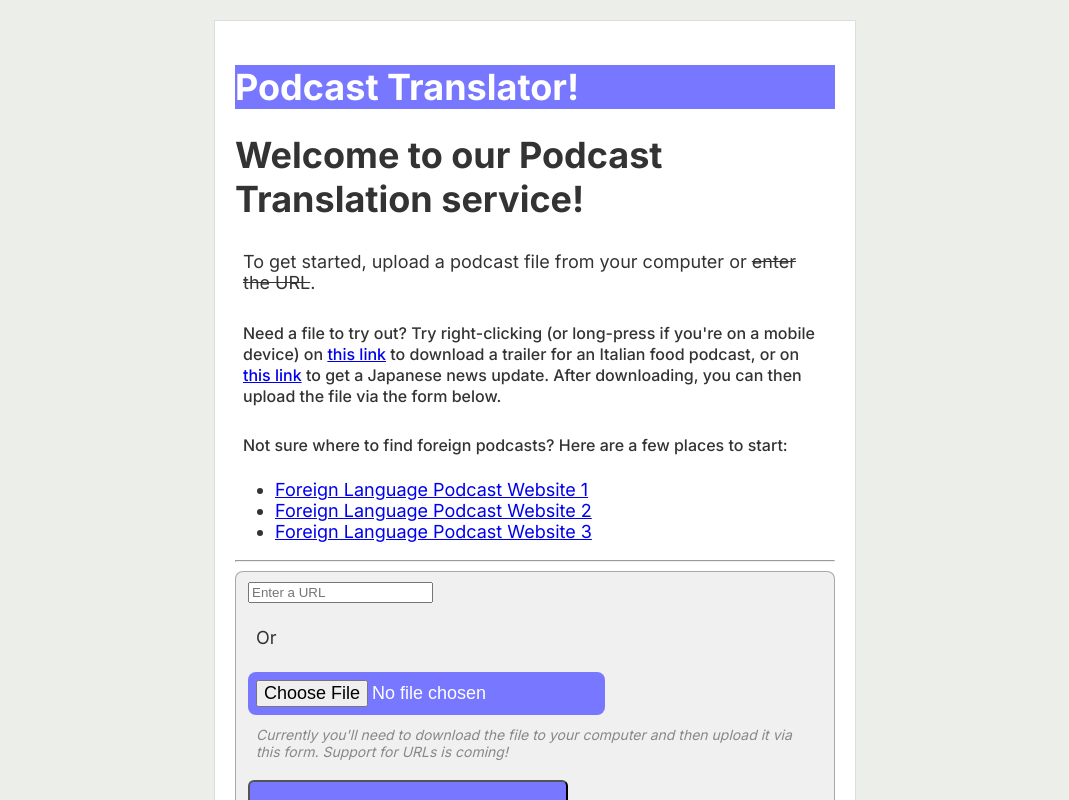
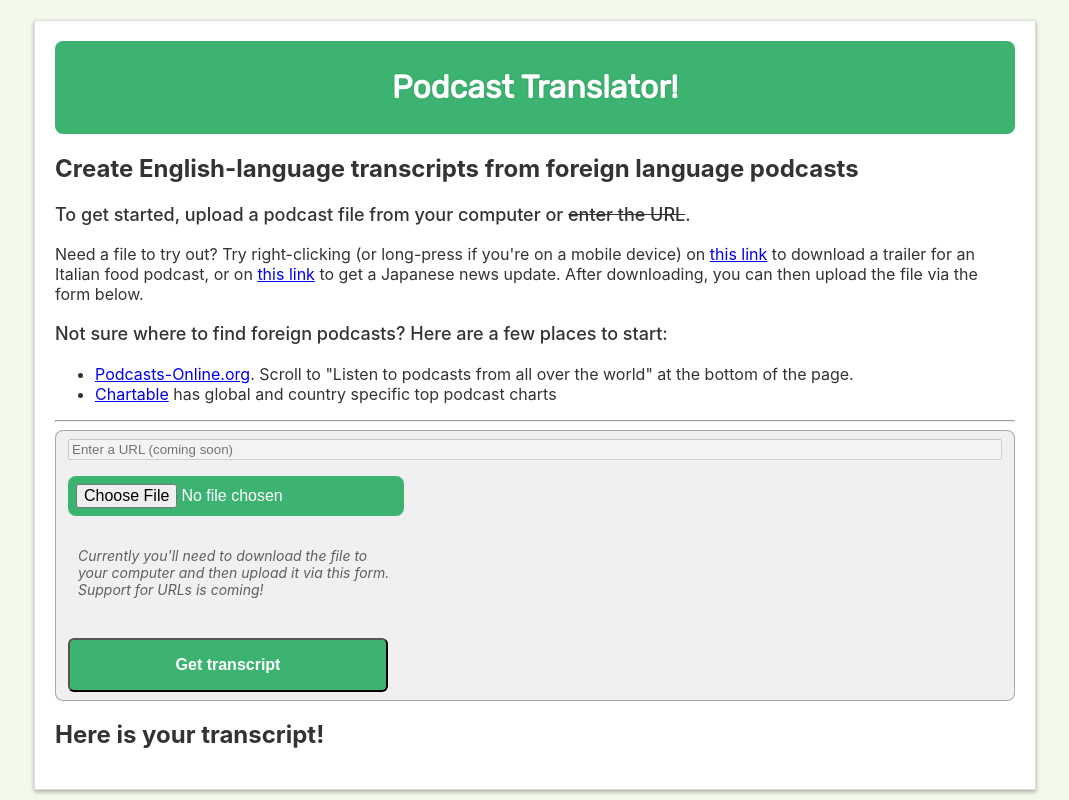
Before and after one commit to melkes/capstone-proposal, a React (Create React App) app: page / in a window 1280 px wide. Shown: the top 800 px of the page, without its empty margins (105-1174 px from the left). Built offline with nearby package versions, Linux system fonts and the light colour scheme.

Commit message:
Added links, updated styling

```diff
--- a/public/index.html
+++ b/public/index.html
@@ -12,7 +12,7 @@
 
     <link rel="preconnect" href="https://fonts.googleapis.com">
     <link rel="preconnect" href="https://fonts.gstatic.com" crossorigin>
-    <link href="https://fonts.googleapis.com/css2?family=Inter:wght@100;200;300;400;500;600;700;800;900&family=Roboto:ital,wght@0,300;0,400;0,500;0,700;1,300;1,400;1,500;1,700&display=swap" rel="stylesheet">
+    <link href="https://fonts.googleapis.com/css2?family=Inter:wght@100;200;300;400;500;600;700;800;900&family=Roboto:ital,wght@0,300;0,400;0,500;0,700;1,300;1,400;1,500;1,700&family=Rubik&display=swap" rel="stylesheet">
 
     <link rel="apple-touch-icon" href="%PUBLIC_URL%/logo192.png" />
     <!--
--- a/src/components/Header.css
+++ b/src/components/Header.css
@@ -1,4 +1,13 @@
 .header-style {
+  font-family: 'Rubik', -apple-system, 'Helvetica Neue', sans-serif;;
   color: white;
-  background-color: #7777FF;
+  background-color: mediumseagreen;
+  display: flex;
+  justify-content: center;
+  align-items: center;
+  position: relative;
+  border-radius: 8px;
+  padding: 6px 12px;
+  text-decoration: none;
+  text-shadow: 0 0 3px rgba(0,0,0,.1)
 }
--- a/src/components/PodcastForm.js
+++ b/src/components/PodcastForm.js
@@ -8,7 +8,7 @@ function PodcastForm(props) {
     display: 'inline-block',
     width: '20rem',
     height: '3.375rem',
-    backgroundColor: '#7777FF',
+    backgroundColor: 'mediumseagreen',
     color: '#FFF',
     padding: '0 0.5rem',
     fontSize: '1em',
@@ -73,16 +73,16 @@ function PodcastForm(props) {
 
   return (
     <div>
-      <h1>Welcome to our Podcast Translation service!</h1>
-      <p>To get started, upload a podcast file from your computer or <s>enter the URL</s>.</p>
-      <p className="main-text">
+      <h2>Create English-language transcripts from foreign language podcasts</h2>
+
+      <p className="main-text">To get started, upload a podcast file from your computer or <s>enter the URL</s>.</p>
+      <p>
       Need a file to try out? Try right-clicking (or long-press if you're on a mobile device) on <a href="https://traffic.omny.fm/d/clips/60311b15-274a-4e3f-8ba9-ac3000834f37/5fd6f200-265f-42c7-ab4e-ae9a00ce4223/ee83a506-8eb1-47f8-8b4c-ae9a00ce62d2/audio.mp3" download>this link</a> to download a trailer for an Italian food podcast, or on <a href="https://www.nhk.or.jp/s-media/news/podcast/audio/7c2248ff0f5131f1ce60a6f6451a1651_64k.mp3" download>this link</a> to get a Japanese news update. After downloading, you can then upload the file via the form below.
       </p>
       <p className="main-text">Not sure where to find foreign podcasts? Here are a few places to start:</p>
       <ul>
-        <li><a href="#">Foreign Language Podcast Website 1</a></li>
-        <li><a href="#">Foreign Language Podcast Website 2</a></li>
-        <li><a href="#">Foreign Language Podcast Website 3</a></li>
+      <li><a href="https://www.podcasts-online.org/discover/">Podcasts-Online.org</a>. Scroll to "Listen to podcasts from all over the world" at the bottom of the page.</li>
+      <li><a href="https://chartable.com/charts">Chartable</a> has global and country specific top podcast charts</li>
       </ul>
 <hr/>
       <form onSubmit={handleSubmit} className="podcast-form"> {/* To do: add styles for this */}
@@ -90,10 +90,11 @@ function PodcastForm(props) {
         <input
           type="text"
           name="podcastUrl"
-          placeholder="Enter a URL"
+          placeholder="Enter a URL (coming soon)"
           onChange={(event) => setPodcastUrl(event.target.value)} // update state when URL is entered
+          disabled // disable input until feature available
         />
-        <p>Or</p>
+        {/* <p>Or</p> */}
         <input
           type="file"
           name="podcastData"
@@ -101,7 +102,7 @@ function PodcastForm(props) {
           onChange={handleChange} // update state when changed
           />
           <div>
-          <p class="secondary-text">Currently you'll need to download the file to your computer and then upload it via this form. Support for URLs is coming!</p>
+          <p className="secondary-text">Currently you'll need to download the file to your computer and then upload it via this form. Support for URLs is coming!</p>
           </div>
         <input type="submit" style={buttonStyle} value="Get transcript" />
       </form>
--- a/src/index.css
+++ b/src/index.css
@@ -1,36 +1,47 @@
-body {
-  margin: 0 auto;
-  color: #333;
-  background-color: rgb(236, 238, 234);
-  font-family: 'Inter', -apple-system, 'Helvetica Neue', sans-serif;
-  font-size: 18px;
-  -webkit-font-smoothing: antialiased;
-  -moz-osx-font-smoothing: grayscale;
-}
 :root {
   --pt-green: mediumseagreen;
   --pt-gray: #0000004d;
   --pt-orange: goldenrod;
   --pt-red: indianred;
 }
+body {
+  margin: 0 auto;
+  color: #333;
+  background-color: rgb(243, 249, 235);
+  font-family: 'Robato', -apple-system, 'Helvetica Neue', sans-serif;
+  font-size: 16px;
+  -webkit-font-smoothing: antialiased;
+  -moz-osx-font-smoothing: grayscale;
+}
 
 code {
   font-family: source-code-pro, Menlo, Monaco, Consolas, 'Courier New',
     monospace;
 }
-p {
-  padding: 6px 8px;
-}
 
 .container {
-    max-width: 600px;
+    width: 80%;
     margin: 20px auto;
     padding: 20px;
     border: 1px solid #ddd;
-    box-shadow: 0 2px 1px rgba(0, 0, 0, 0.025);
+    box-shadow: 0 2px 4px var(--pt-gray);
     background-color: #fff;
 }
 
+/* Screens above 768px */
+@media (min-width: 768px) {
+  .container {
+    width: 75%;
+  }
+}
+
+/* Screens above 1024px */
+@media (min-width: 1024px) {
+  .container {
+    width: 75%;
+    max-width: 1024px;
+  }
+}
 .Header {
   color: #000;
   padding: 10px;
@@ -39,29 +50,37 @@ p {
 }
 
 .main-text {
-  font-size: 16px;
+  font-size: 18px;
   font-weight: 500;
   line-height: 1.3;
   color: #333;
 }
 .secondary-text {
   font-size: 14px;
-  color: #888;
+  color: #606060;
   font-style: italic;
   margin-top: 5px;
+  max-width: 20rem;
+
+  padding: 10px;
 }
 .podcast-form {
   background-color: #F0F0F0;
   padding: 20px;
+  display: flex;
+  flex-direction: column;
+  gap: 1em;
   border: 1px solid var(--pt-gray);
   border-radius: 8px;
   padding: 8px 12px;
 }
 
+
 input[type="file"] {
   display: inline-block;
+  width: 20rem;
   padding: 0.5rem;
-  background: #7777FF;
+  background: var(--pt-green);
   border: none;
   border-radius: 8px;
   color: white;
@@ -73,19 +92,3 @@ input[type="file"] {
   text-overflow: ellipsis;
   transition: color 0.25s ease, background-color 0.25s ease, border-color 0.25s ease;
 }
-
-.button-submit li a {
-  display: inline-block;
-  width: 20rem;
-  height: 3.375rem;
-  line-height: 3.375rem;
-  padding: 0 0.5rem;
-  vertical-align: middle;
-  font-size: 1em;
-  font-weight: 400;
-  border-radius: 8px;
-  direction: var(--site-language-direction);
-  overflow: hidden;
-  text-overflow: ellipsis;
-  transition: color 0.25s ease, background-color 0.25s ease, border-color 0.25s ease;
-}
```
